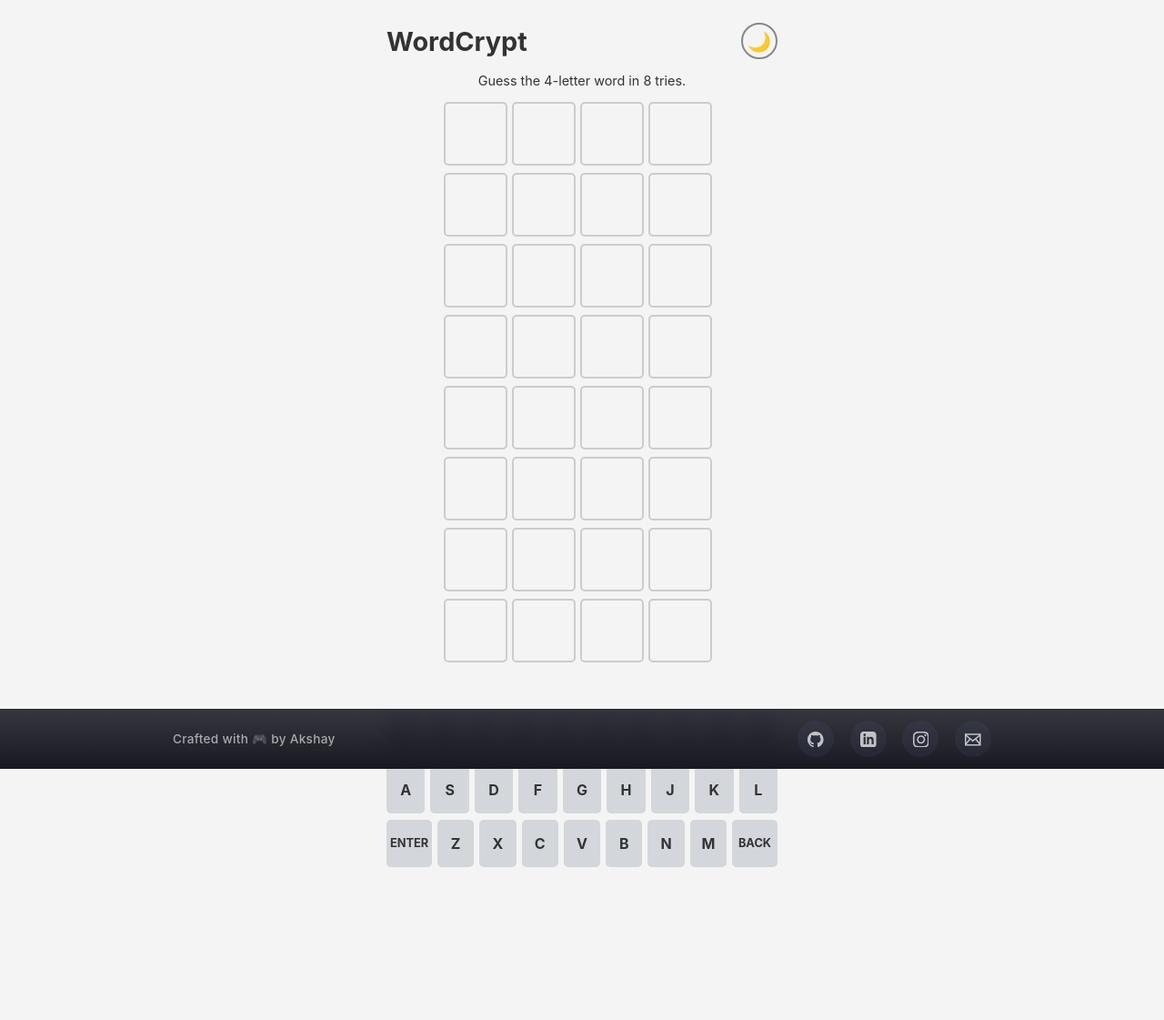
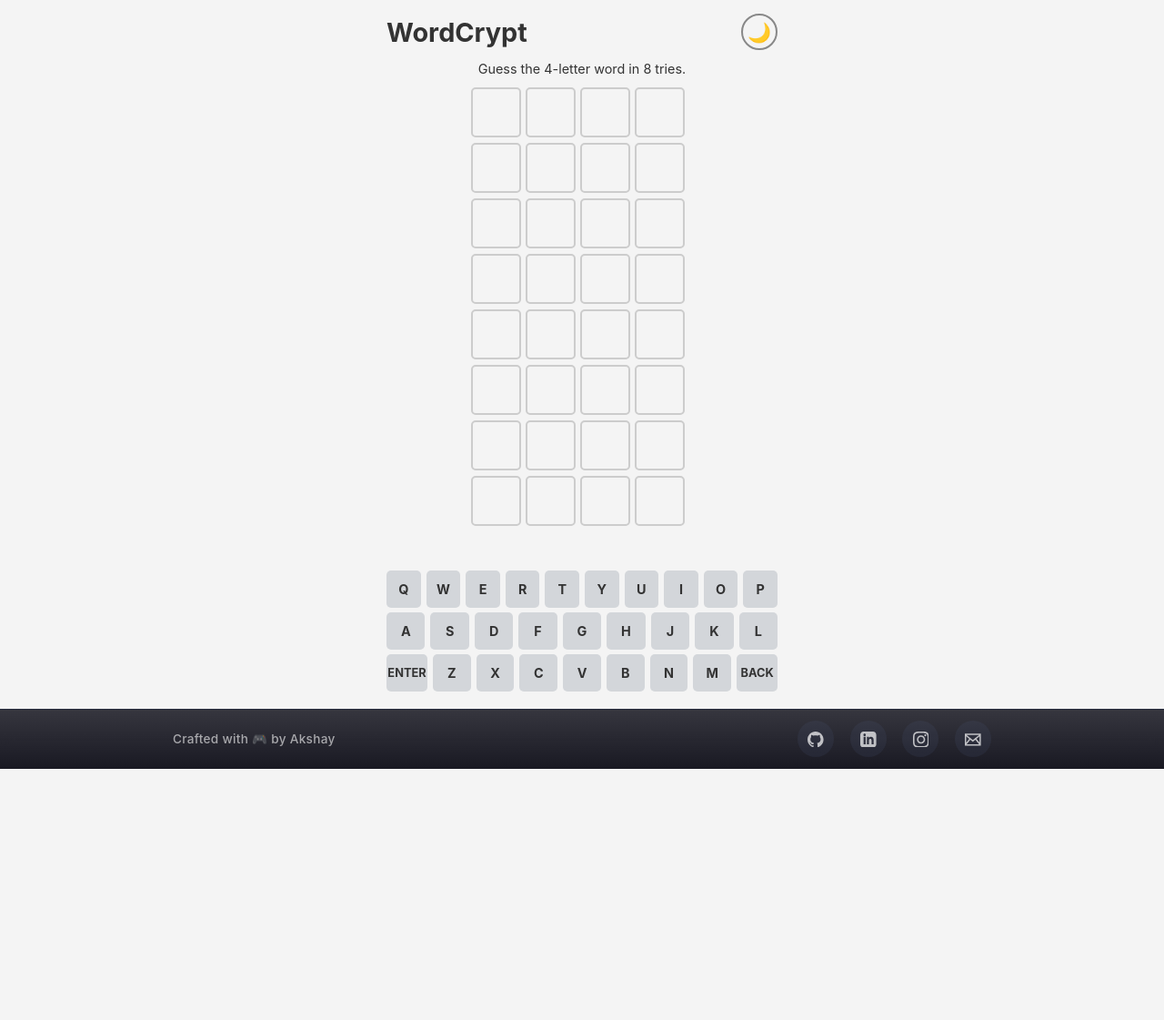
Before and after one commit to akBhatnagar/wordcrypt, a Flask app: page / in a window 1280 px wide. Shown: the whole page at 91% size. After the commit the page ends 845 px from the top, so only its background shows below. Run offline with Flask 3, Linux system fonts and the light colour scheme; data that the repository does not hold is empty.

Commit message:
Optimize layout: reduce grid size, fix keyboard position, no scroll needed

```diff
--- a/static/style.css
+++ b/static/style.css
@@ -56,19 +56,22 @@ body {
     width: 100%;
     max-width: 500px;
     min-height: 100vh;
+    max-height: 100vh;
     display: flex;
     flex-direction: column;
     align-items: center;
     justify-content: flex-start;
-    padding: clamp(15px, 3vh, 25px) 10px clamp(80px, 12vh, 120px) 10px;
-    gap: clamp(10px, 2vh, 20px);
+    padding: clamp(12px, 2.5vh, 20px) 10px clamp(70px, 10vh, 90px) 10px;
+    gap: clamp(8px, 1.5vh, 15px);
     box-sizing: border-box;
+    overflow-y: auto;
 }
 
 @media (min-width: 769px) {
     .container {
         max-width: 450px;
-        gap: 15px;
+        gap: 12px;
+        padding: 15px 10px 85px 10px;
     }
 }
 
@@ -144,7 +147,7 @@ p {
 #game-grid {
     display: flex;
     flex-direction: column;
-    gap: clamp(6px, 1vh, 10px);
+    gap: clamp(5px, 0.8vh, 7px);
     width: 100%;
     padding: 0;
     flex-shrink: 0;
@@ -152,7 +155,7 @@ p {
 
 @media (min-width: 769px) {
     #game-grid {
-        gap: 8px;
+        gap: 6px;
     }
 }
 
@@ -175,11 +178,11 @@ p {
 }
 
 .grid-tile {
-    width: clamp(50px, 9vw, 65px);
-    height: clamp(50px, 9vw, 65px);
+    width: clamp(45px, 8vw, 55px);
+    height: clamp(45px, 8vw, 55px);
     border: 2px solid var(--color-tile-border);
     border-radius: 5px;
-    font-size: clamp(1.5rem, 4vw, 1.8rem);
+    font-size: clamp(1.3rem, 3.5vw, 1.5rem);
     font-weight: bold;
     text-transform: uppercase;
     display: flex;
@@ -191,9 +194,9 @@ p {
 
 @media (min-width: 769px) {
     .grid-tile {
-        width: 70px;
-        height: 70px;
-        font-size: 1.8rem;
+        width: 55px;
+        height: 55px;
+        font-size: 1.5rem;
     }
 }
 
@@ -219,21 +222,29 @@ p {
 }
 
 .feedback-circle {
-    width: clamp(24px, 5vw, 30px);
-    height: clamp(24px, 5vw, 30px);
+    width: clamp(20px, 4vw, 24px);
+    height: clamp(20px, 4vw, 24px);
     border-radius: 50%;
     display: flex;
     justify-content: center;
     align-items: center;
     font-weight: bold;
-    font-size: clamp(0.8rem, 2vw, 1rem);
+    font-size: clamp(0.7rem, 1.8vw, 0.85rem);
+}
+
+@media (min-width: 769px) {
+    .feedback-circle {
+        width: 22px;
+        height: 22px;
+        font-size: 0.8rem;
+    }
 }
 
 @media (max-width: 768px) {
     .feedback-circle {
-        width: 26px;
-        height: 26px;
-        font-size: 0.9rem;
+        width: 24px;
+        height: 24px;
+        font-size: 0.85rem;
     }
 }
 
@@ -332,12 +343,18 @@ p {
 #keyboard {
     display: flex;
     flex-direction: column;
-    gap: clamp(5px, 0.8vh, 7px);
+    gap: clamp(4px, 0.7vh, 6px);
     width: 100%;
     max-width: 500px;
     padding: 0;
     margin-top: auto;
     flex-shrink: 0;
+}
+
+@media (min-width: 769px) {
+    #keyboard {
+        gap: 5px;
+    }
 }
 
 @media (max-width: 768px) {
@@ -354,9 +371,9 @@ p {
 }
 
 .key {
-    font-size: clamp(0.8rem, 2vw, 1rem);
+    font-size: clamp(0.75rem, 1.8vw, 0.9rem);
     font-weight: bold;
-    padding: clamp(10px, 2vh, 16px) clamp(6px, 1.5vw, 12px);
+    padding: clamp(8px, 1.5vh, 12px) clamp(4px, 1.2vw, 8px);
     border: none;
     background-color: var(--color-key-bg);
     color: var(--color-key-text);
@@ -364,16 +381,16 @@ p {
     cursor: pointer;
     transition: background-color 0.2s;
     -webkit-tap-highlight-color: transparent;
-    min-width: clamp(28px, 5vw, 36px);
-    max-width: 50px;
+    min-width: clamp(26px, 4.5vw, 32px);
+    max-width: 45px;
     flex: 1;
 }
 
 @media (min-width: 769px) {
     .key {
-        padding: 16px 0;
-        font-size: 1rem;
-        min-width: 32px;
+        padding: 12px 0;
+        font-size: 0.9rem;
+        min-width: 30px;
     }
 }
 
```
